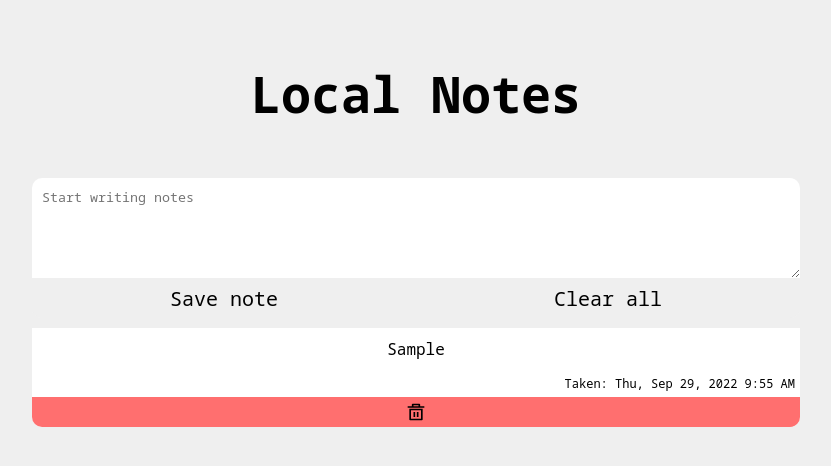
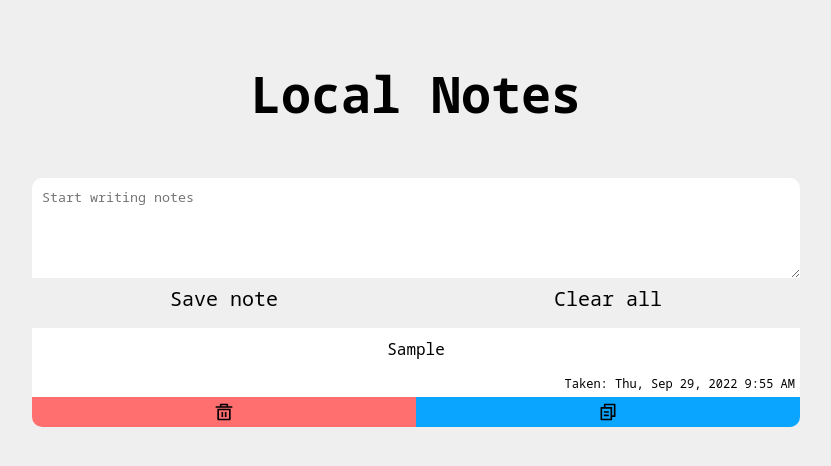
Before and after one commit to jolle11/local-notes, a React (Vite) app: page / in a window 1280 px wide. Both pictures are taken after typing "Sample" into the empty fields and a click on the button "Save note". Shown: the top 466 px of the page, without its empty margins (224-1055 px from the left). Built offline with nearby package versions, Linux system fonts and the light colour scheme.

Commit message:
Added copy button and tweaked styling

```diff
--- a/src/components/Note/Note.jsx
+++ b/src/components/Note/Note.jsx
@@ -1,16 +1,22 @@
 import styled from 'styled-components';
-import { RiDeleteBin5Line } from 'react-icons/ri';
+import { RiDeleteBin5Line, RiFileCopy2Line } from 'react-icons/ri';
 
-const Note = ({ note, onClick: deleteNote }) => {
+const Note = ({ note, onClickDelete: deleteNote, onClickCopy: copyText }) => {
     const { id, date, text } = note;
+
     return (
         <Container>
             <div className="note">
                 <p className="note__text">{text}</p>
                 <p className="note__date">Taken: {date}</p>
-                <button onClick={() => deleteNote(id)} className="note__deletebtn">
+                <div className="note__buttons">
+                    <button onClick={() => deleteNote(id)} className="note__btn note__btn--delete">
                         <RiDeleteBin5Line />
                     </button>
+                    <button onClick={() => copyText(text)} className="note__btn note__btn--copy">
+                        <RiFileCopy2Line />
+                    </button>
+                </div>
             </div>
         </Container>
     );
@@ -38,14 +44,22 @@ const Container = styled.div`
             text-align: right;
             padding: 5px 5px 5px 0;
         }
-        &__deletebtn {
+        &__buttons {
+            display: flex;
+            flex-direction: row;
+            width: 100%;
+            justify-content: space-between;
+        }
+
+        &__btn {
             display: flex;
             justify-content: center;
             align-items: center;
             height: 30px;
             font-size: 20px;
-            width: 100%;
+            width: 50%;
             border: none;
+            &--delete {
                 background: #ff6f6f;
                 transition: all 0.2s ease;
                 &:hover {
@@ -53,5 +67,14 @@ const Container = styled.div`
                     color: #fff;
                 }
             }
+            &--copy {
+                background: #0aa5ff;
+                transition: all 0.2s ease;
+                &:hover {
+                    background: #005a8f;
+                    color: #fff;
+                }
+            }
+        }
     }
 `;
```
Lines whose indentation alone changed are shown as unchanged.
